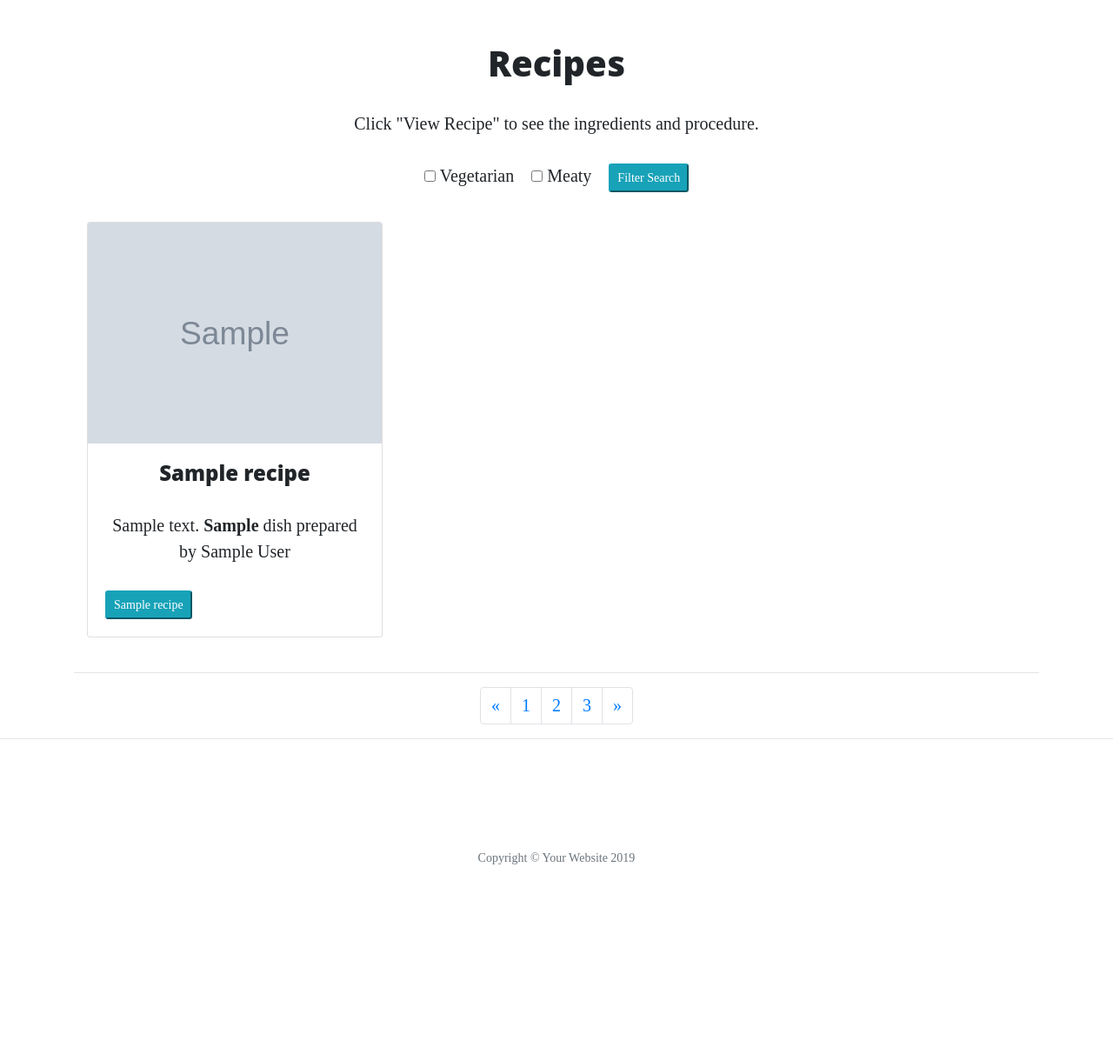
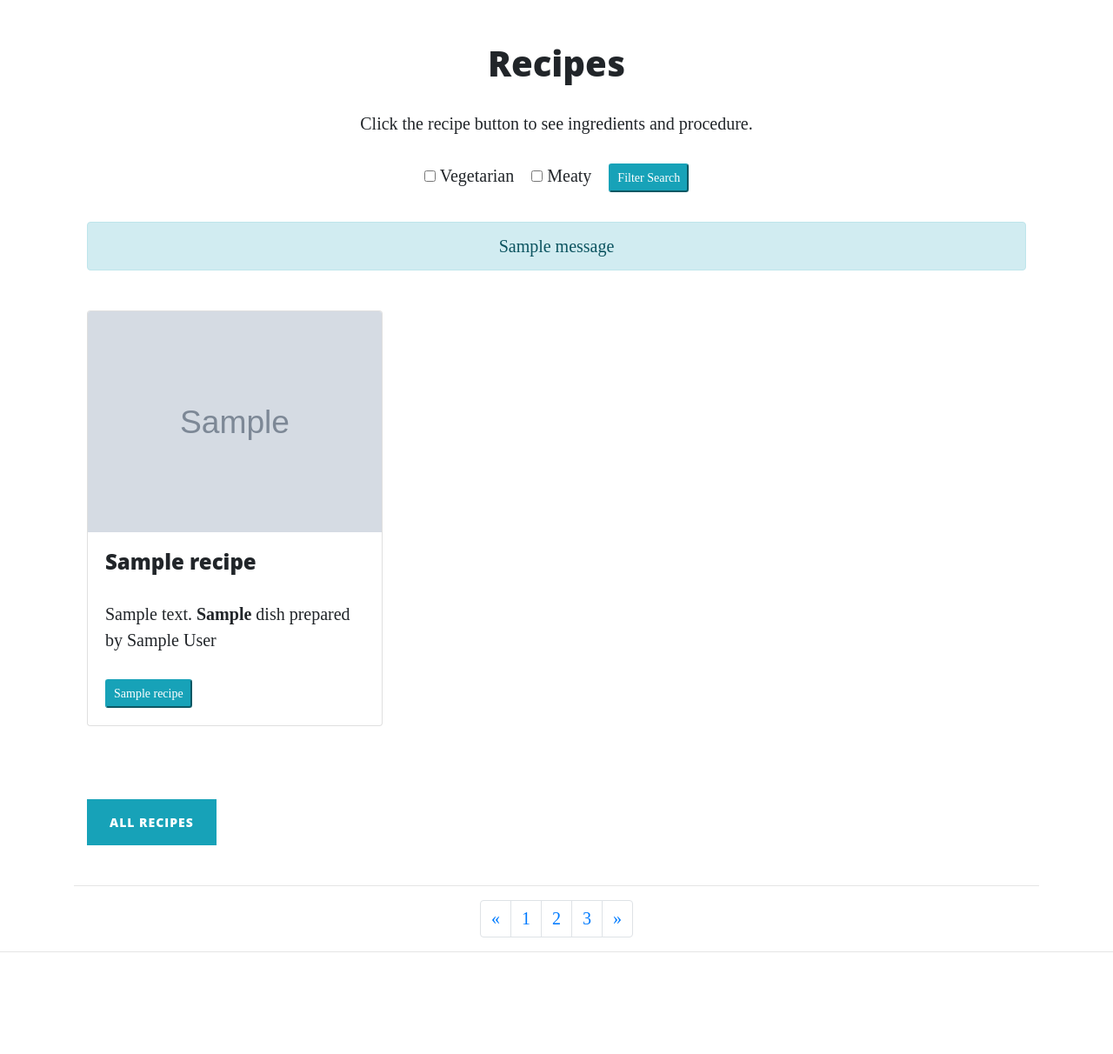
Before and after one commit to jeffoneilldev/dcd-milestone-project-recipes, a Flask app: page /find_recipe in a window 1280 px wide. Shown: the part 533-1745 px from the top of the page at 87% size. Before the commit the page ends 1527 px from the top, so only its background shows below. Run offline with Flask 2, Linux system fonts and the light colour scheme; grey boxes marked "Sample" are stand-in pictures; one stand-in notice (Sample message) is shown; a database or web service that is not in the repository returns one stand-in record (values such as "Sample title"); some libraries are stand-ins or nearby versions.

Commit message:
flash messages and more search bar work

```diff
--- a/app.py
+++ b/app.py
@@ -1,9 +1,11 @@
 import os
-from flask import Flask, render_template, redirect, request, url_for
+import re
+from flask import Flask, render_template, redirect, request, url_for, flash
 from flask_pymongo import PyMongo
 from bson.objectid import ObjectId
 
 app = Flask(__name__)
+app.secret_key = "our_secret"
 app.config["MONGO_DBNAME"] = 'recipes'
 app.config["MONGO_URI"] = 'mongodb+srv://root:r00tUser@myfirstcluster-xc4tx.mongodb.net/recipes?retryWrites=true'
 
@@ -57,17 +59,30 @@ def find_recipe():
     searchitem = request.form.get('recipe_name') or request.form.get('suitable_for')
 
     if searchitem:
+        flash("Here are the results of your search...")
         searchitem = request.form.to_dict()
 
         query = ( { "$text": { "$search": searchitem } } )
-#wordsearch?        search_results = mongo.db.recipe.find( { "name": { "$regex": "searchitem" } } )
+#wordsearch?        search_results = mongo.db.recipe.find( { "name": { "$regex": 'searchitem' } } )
 #pagination?        search_results = mongo.db.recipe.find(searchitem).skip(3).limit(3)
         search_results = mongo.db.recipe.find(searchitem)
 #debugger    import pdb;pdb.set_trace()
-        return render_template('showrecipe.html', recipe=search_results, searchitem=searchitem)
+        return render_template('recipe.html', recipe=search_results, searchitem=searchitem)
 
     else:
         return render_template("recipe.html", recipe=mongo.db.recipe.find())
+
+
+@app.route('/show_recipe', methods=['GET', 'POST'])
+def show_recipe():
+    searchitem = request.form.get('recipe_name') or request.form.get('suitable_for')
+    if searchitem:
+        searchitem = request.form.to_dict()
+        query = ( { "$text": { "$search": searchitem } } )
+        search_results = mongo.db.recipe.find(searchitem)
+        return render_template('showrecipe.html', recipe=search_results, searchitem=searchitem)
+
+
 
 
 
--- a/templates/base.html
+++ b/templates/base.html
@@ -14,11 +14,21 @@
 
           <!--search bar-->
           <form action="{{ url_for('find_recipe') }}" method="POST" class="navbar-brand col-md-3">
-            <div class="input-group">
-              <input type="text" name="recipe_name" class="form-control" placeholder="Search Recipes">
-                <input type="submit" class="btn-sm btn-info" value="GO!">
+            <div class="btn-group">
+              <button type="button" class="btn btn-primary dropdown-toggle" data-toggle="dropdown" aria-haspopup="true" aria-expanded="false">
+                Search Recipes...
+              </button>
+              <div class="dropdown-menu dropdown-menu">
+                <button class="dropdown-item" type="submit" name="recipe_name" value="Pasta Bake">Pasta Bake</button>
+                <button class="dropdown-item" type="submit" name="recipe_name" value="Spaghetti Bolognese">Spaghetti Bolognese</button>
+                <button class="dropdown-item" type="submit" name="recipe_name" value="Chow Mein">Chow Mein</button>
+                <button class="dropdown-item" type="submit" name="recipe_name" value="Chicken Curry">Chicken Curry</button>
+                <button class="dropdown-item" type="submit" name="recipe_name" value="Beef Stew">Beef Stew</button>
+                <button class="dropdown-item" type="submit" name="recipe_name" value="Jacket Potatoes">Jacket Potatoes</button>
+              </div>
             </div>
           </form>
+
 
       <button class="navbar-toggler navbar-toggler-right" type="button" data-toggle="collapse" data-target="#navbarResponsive" aria-controls="navbarResponsive" aria-expanded="false" aria-label="Toggle navigation">
         Menu
@@ -108,6 +118,8 @@
   <!-- Custom scripts for this template -->
   <script src="{{url_for('static', filename='js/clean-blog.min.js')}}"></script>
 
+
+
 </body>
 
 </html>
--- a/templates/index.html
+++ b/templates/index.html
@@ -4,12 +4,12 @@
 <p>Welcome to "World of Recipes".  Select from a variety of cuisines and choose a dish to suit your mood.  We have recipes from all types of people from all over the world.</p>
 <br>
 <h3>Add your own recipe.</h3>
-<p>Become a member of "World of Recipes" and add your own recipes to our collection.  You can also edit other recipes if you spot a mistake.  Log in or sign up now!</p>
+<p>Become a member of "World of Recipes" and add your own recipes to our collection.  You can also edit other recipes if you spot a mistake.  <strong>Log in or sign up now!</strong></p>
 <form class="col-md-5">
   <div class="input-group">
     <span class="input-group-addon"><i class="glyphicon glyphicon-user"></i></span>
     <input id="email" type="text" class="form-control" name="email" placeholder="Email">
-  </div>
+  </div><br>
   <div class="input-group">
     <span class="input-group-addon"><i class="glyphicon glyphicon-lock"></i></span>
     <input id="password" type="password" class="form-control" name="password" placeholder="Password">
--- a/templates/recipe.html
+++ b/templates/recipe.html
@@ -1,14 +1,27 @@
 {% extends 'base.html' %} {% block content %}
+
 <h1 align="center">Recipes</h1>
-<p align="center">Click "View Recipe" to see the ingredients and procedure.</p>
+<p align="center">Click the recipe button to see ingredients and procedure.</p>
 
 <!--radio buttons for user to filter recipes-->
 <div class="container" align="center">
   <form action="{{ url_for('find_recipe') }}" method="POST">
     <label class="checkbox-inline"><input type="checkbox" name="suitable_for" value="Vegetarian">&nbsp;Vegetarian&nbsp;&nbsp;&nbsp;</label>
     <label class="checkbox-inline"><input type="checkbox" name="suitable_for" value="Meat eaters">&nbsp;Meaty&nbsp;&nbsp;&nbsp;</label>
-    <input type="submit" class="btn-sm btn-info" value="Filter Search">
+    <input type="submit" name="suitable_for" class="btn-sm btn-info" value="Filter Search">
   </form>
+
+{% with messages = get_flashed_messages() %}
+{% if messages %}
+<br>
+<ul class="alert alert-info" role="alert" style="list-style-type:none">
+  {% for message in messages %}
+  <li>{{ message }}</li>
+  {% endfor %}
+</ul>
+{% endif %}
+{% endwith %}
+
 </div>
 <br>
 
@@ -17,16 +30,17 @@
 
     <div class="container">
       <div class="row">
+
         {% for rec in recipe %}
 
           <div class="col-lg-4 col-sm-6 mb-4">
-            <div class="card h-100" align="center">
+            <div class="card h-100">
               <a href="#"><img class="card-img-top" src="{{rec.image}}" alt="image of prepared dish"></a>
                 <div class="card-body">
                   <h4 class="card-title">{{rec.recipe_name}}</h4>
                     <p>{{rec.cuisine}} <strong>{{rec.suitable_for}}</strong> dish prepared by {{rec.author}}</p>
 
-                    <form action="{{ url_for('find_recipe') }}" method="POST">
+                    <form action="{{ url_for('show_recipe') }}" method="POST">
                       <div class="input-group">
                         <input type="submit" id="recipebutton" name="recipe_name" class="btn-sm btn-info" value="{{rec.recipe_name}}">
                       </div>
@@ -37,8 +51,10 @@
           </div>
 
         {% endfor %}
-      </div>
-    </div>
+
+      </div><br><br>
+      <a class="btn btn-info" href="{{url_for('find_recipe')}}">All Recipes</a>
+    </div><br>
 
   <hr>
 
```
Also changed, not shown: templates/showrecipe.html (+11 -9 lines).
